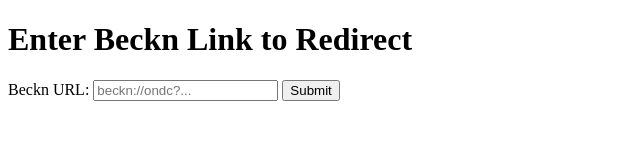
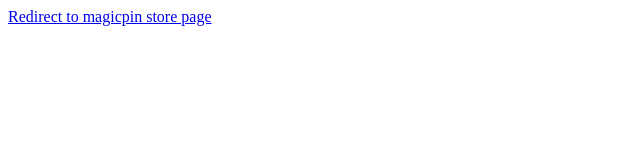
Before and after one commit to sonalishakya/sdk-experiments, a website: page index.html in a window 1280 px wide. Shown: the whole page, without its empty margins (0-640 px from the left). Drawn offline with Linux system fonts and the light colour scheme.

Commit message:
fallback check

```diff
--- a/index.html
+++ b/index.html
@@ -1,4 +1,4 @@
-<!DOCTYPE html>
+<!-- <!DOCTYPE html>
 <html lang="en">
 <head>
     <meta charset="UTF-8">
@@ -14,14 +14,13 @@
     </form>
     <div id="result"></div>
 
-    <!-- Link to external JavaScript file -->
     <script src="adapter.js"></script>
 </body>
-</html>
+</html> -->
 
 
 
-<!-- <!DOCTYPE html>
+<!DOCTYPE html>
 <html lang="en">
 <head>
     <meta charset="UTF-8">
@@ -29,18 +28,22 @@
     <title>Beckn Link Redirect</title>
 </head>
 <body>
-    <h1>Enter Beckn Link to Redirect</h1>
+    <!-- <h1>Enter Beckn Link to Redirect</h1>
     <form action="/process" method="POST">
         <label for="becknUrl">Beckn URL:</label>
         <input type="text" id="becknUrl" name="becknUrl" required placeholder="beckn://ondc?...">
         <button type="submit">Submit</button>
 	<br>
     <a href="https://apps.apple.com/">Web to AppStore</a>
-    <br>
-	<a href="beckn://ondc?context.bpp_id=webapi.magicpin.in/oms_partner/ondc&context.domain=ONDC:RET11&message.intent.provider.id=985577&context.action=search">
+    <br> -->
+	<!-- <a href="beckn://ondc?context.bpp_id=webapi.magicpin.in/oms_partner/ondc&context.domain=ONDC:RET11&message.intent.provider.id=985577&context.action=search">
     	    Redirect to magicpin store page
-	</a>
-	<br>
+	</a>  -->
+
+    <a href="beckn://ondc?context.bpp_id=webapi.magicpin.in/oms_partner/ondc&context.domain=ONDC:RET11&message.intent.provider.id=985577&context.action=search&fallback=https://play.google.com/store/apps/details?id=com.ondc.howtoshop">
+        Redirect to magicpin store page
+    </a>
+	<!-- <br>
         <a href="beckn://ondc?context.bpp_id=com.magicpin.local/oms_partner/ondc&context.domain=ONDC:RET11&message.intent.provider.id=985577&context.action=search">
             Redirect using beckn:// URI using local
         </a>
@@ -48,11 +51,11 @@
 	<a href="magicpin://ondc?context.bpp_id=webapi.magicpin.in/oms_partner/ondc&context.domain=ONDC:RET11&message.intent.provider.id=985577&context.action=search">
 	    Redirect using magicpin:// URI
 	</a>
-    </form>
+    </form> -->
 
     <script src="adapter.js"></script>
 </body>
-</html> -->
+</html>
 
 
 
```
